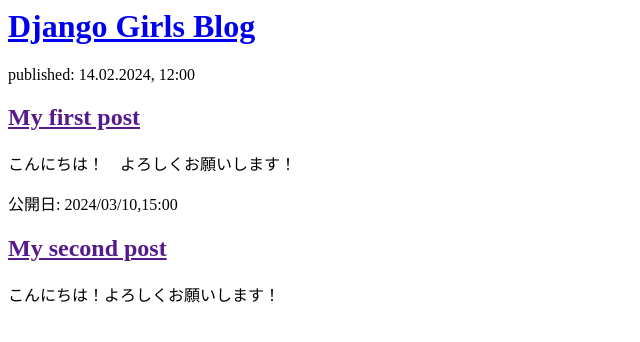
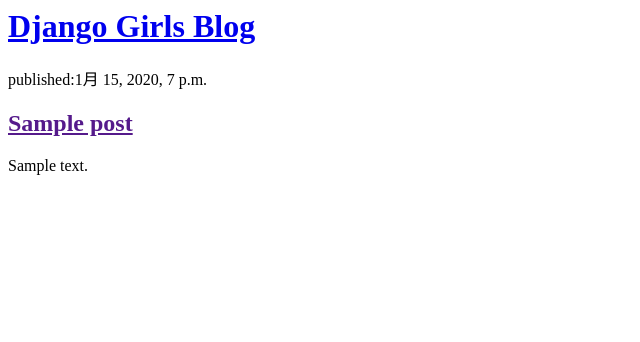
Before and after one commit to Hirokit-a/my-first-blog, a Django app: page / in a window 1280 px wide. Shown: the top 342 px of the page, without its empty margins (0-640 px from the left). Run offline with Django 3.2, Linux system fonts and the light colour scheme; tables that the repository leaves empty hold one stand-in row (values such as "Sample post").

Commit message:
Modified templates to display posts from database

```diff
--- a/blog/models.py
+++ b/blog/models.py
@@ -11,7 +11,7 @@
     published_at = models.DateTimeField(blank=True, null=True)
 
     def publish(self):
-        self.published_date = timezone.now()
+        self.published_at = timezone.now()
         self.save()
 
     def __str__(self):
--- a/blog/templates/blog/post_list.html
+++ b/blog/templates/blog/post_list.html
@@ -8,16 +8,13 @@
     <div>
         <h1><a href="/">Django Girls Blog</a></h1>
     </div>
+    {% for post in posts %}
     <div>
-        <p>published: 14.02.2024, 12:00</p>
-        <h2><a href="">My first post</a></h2>
-        <p>こんにちは！　よろしくお願いします！</p>
+        <p>published:{{post.published_at}}</p>
+        <h2><a href="">{{post.title}}</a></h2>
+        <p>{{post.text|linebreaksbr}}</p>
     </div>
-    <div>
-        <p>公開日: 2024/03/10,15:00</p>
-        <h2><a href="">My second post</a></h2>
-        <p>こんにちは！よろしくお願いします！</p>
-    </div>
+    {% endfor %}
 </body>
 
 </html>
--- a/blog/views.py
+++ b/blog/views.py
@@ -1,6 +1,10 @@
 from django.shortcuts import render
+from django.utils import timezone
+
+from .models import Post
 
 
 # Create your views here.
 def post_list(request):
-    return render(request, 'blog/post_list.html', {})
+    posts = Post.objects.filter(published_at__lte=timezone.now()).order_by('published_at')
+    return render(request, 'blog/post_list.html', {'posts': posts})
```
